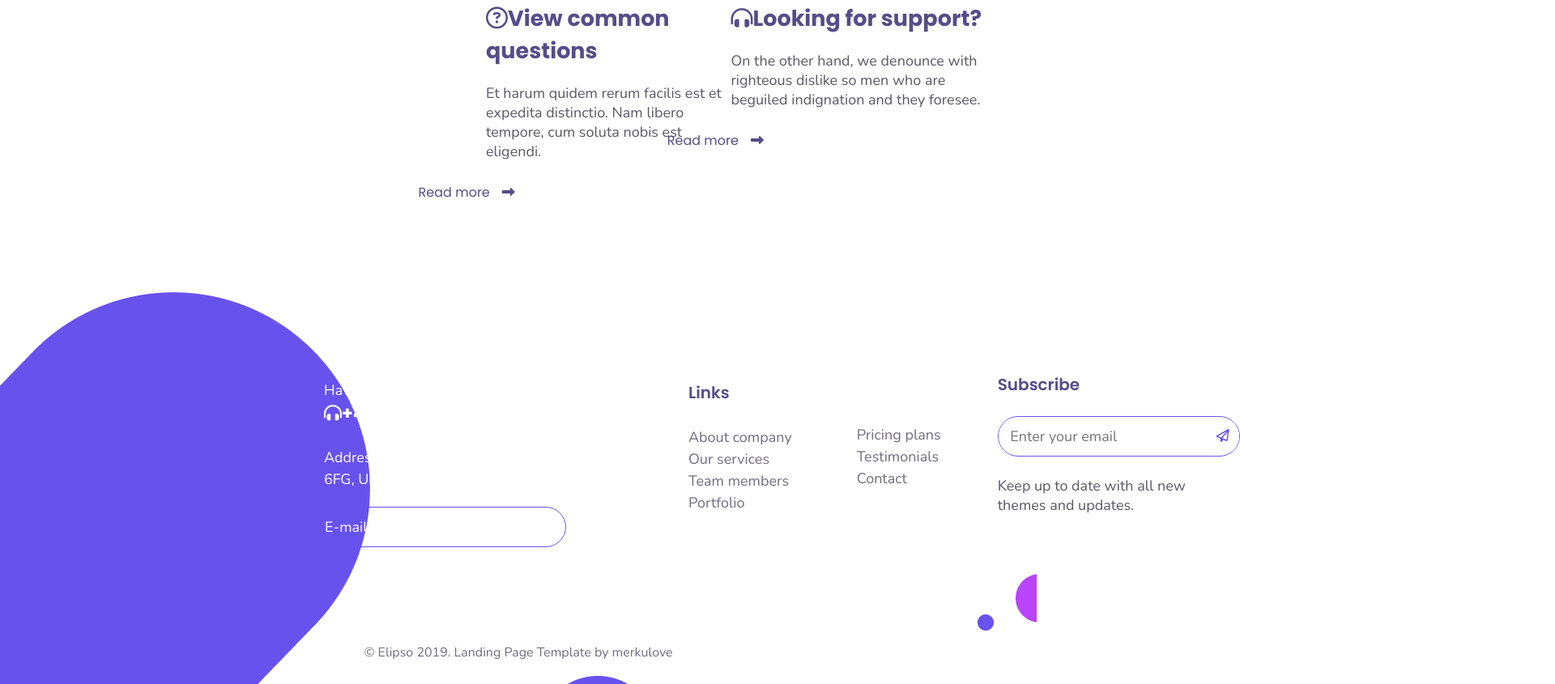
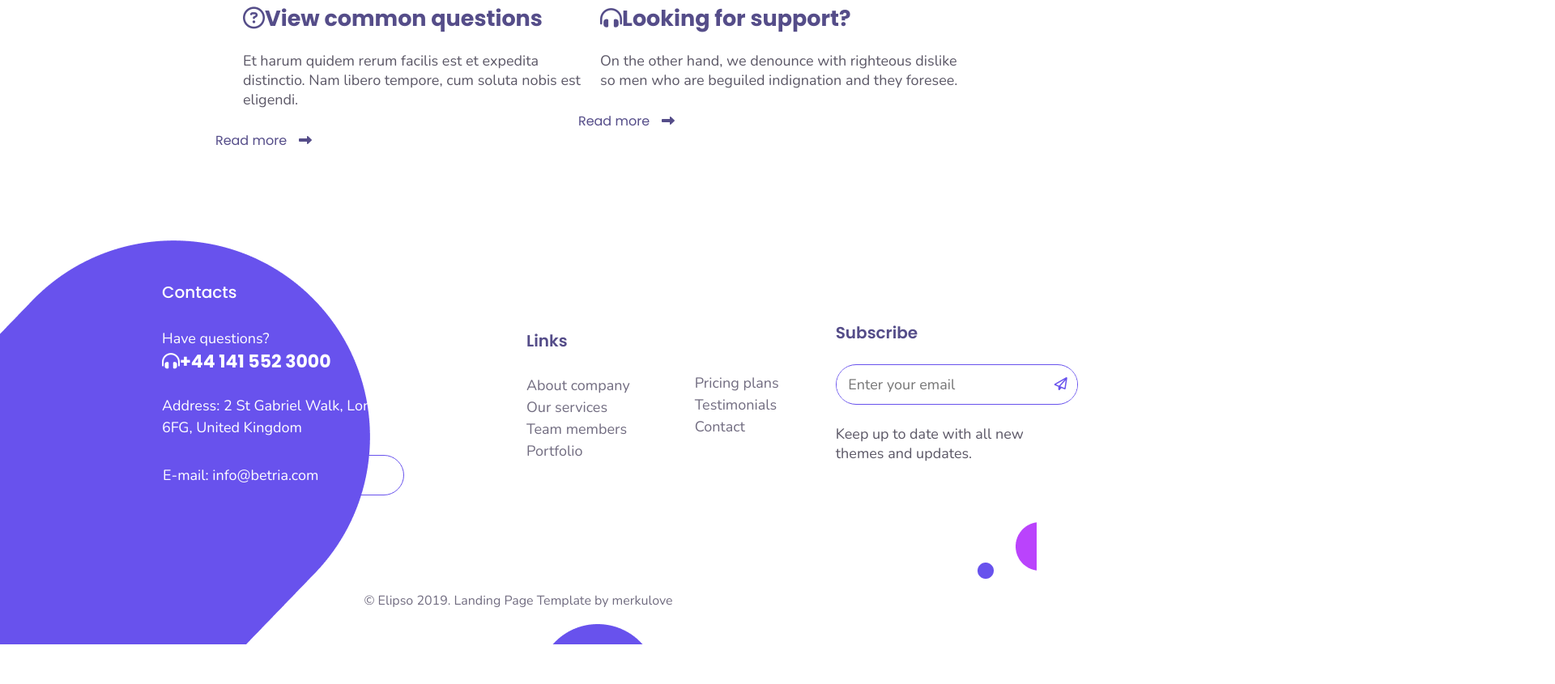
Before and after one commit to okidoki21-dev/landing1, a plain HTML site: page index.html in a window 1280 px wide. Shown: the part 5645-6490 px from the top of the page at 81% size, 1920 px wide, since content can reach past the window. After the commit the page ends 6441 px from the top, so only its background shows below. Drawn offline with nearby package versions, Linux system fonts and the light colour scheme.

Commit message:
Update style.css

```diff
--- a/style.css
+++ b/style.css
@@ -461,8 +461,9 @@ left: -10rem;}
 
 
 .btn-1{position: relative;
-left: 70rem;
+left: 60rem;
 top: 2rem;
+font-weight: bold;
 border: solid 1px #6852ed;
 background-color: transparent;
 font-family: "Poppins", sans-serif;
@@ -594,8 +595,8 @@ cursor: pointer;}
 .question{display:flex;
 position: relative;
 top: 14rem;
-left: 60rem;
-width: 48%;
+left: 30rem;
+width: 70%;
 
 }
 
@@ -606,7 +607,7 @@ width: 48%;
     text-align: left;}
 
     .qblock_link{ position: relative;
-    left: -17.5rem;}
+    left: -19.5rem;}
 
 
 
@@ -625,7 +626,7 @@ text-align: center;}
 
 .info{position: absolute;
 top: 10%;
-left: 40rem;
+left: 20rem;
 text-align: left;
 color: #fff;}
 
@@ -660,7 +661,7 @@ margin-bottom: 2rem;}
 gap: 20px;
 position: relative;
 top: -15rem;
-left: 80rem;
+left: 60rem;
 }
 
 .qq{position: relative;
```
